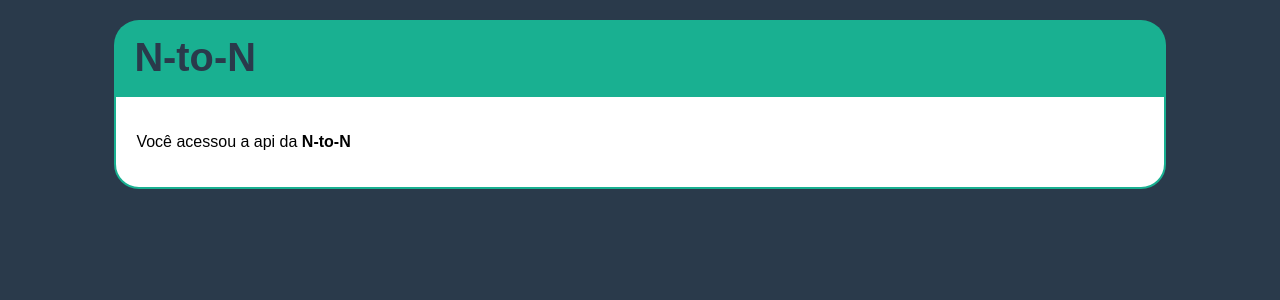
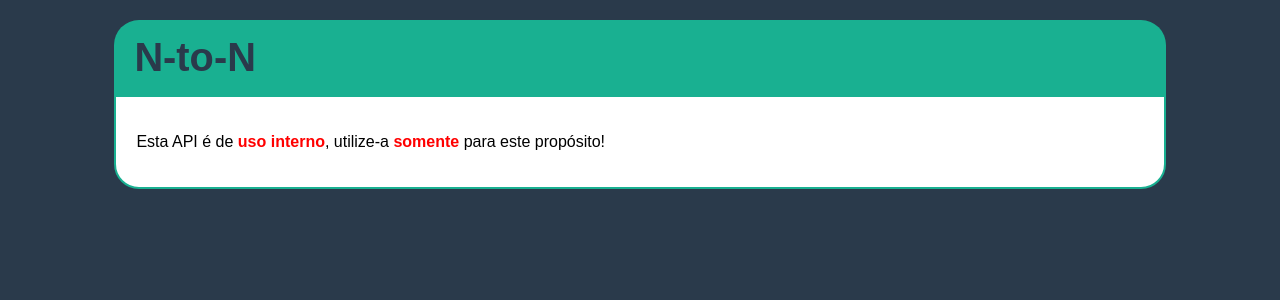
Before and after one commit to lhocihara/n-server, a Flask app: page / in a window 1280 px wide. Shown: the top 300 px of the page. Run offline with Flask 2, Linux system fonts and the light colour scheme; parts of the project's set-up code (start-up, migrations or seed data) failed here and were passed over.

Commit message:
atualização

```diff
--- a/templates/index.html
+++ b/templates/index.html
@@ -49,7 +49,7 @@
         <h3>N-to-N</h3>
     </div>
     <div id="rcorners2">
-        <p>Você acessou a api da <b>N-to-N</b></p>
+        <p>Esta API é de <b style='color: red'>uso interno</b>, utilize-a <b style='color: red'>somente</b> para este propósito!</p>
     </div>
 
     <!-- <img src=".../templates/logo_v4.png" alt="logo da N"  width="42" height="*"> -->
```
